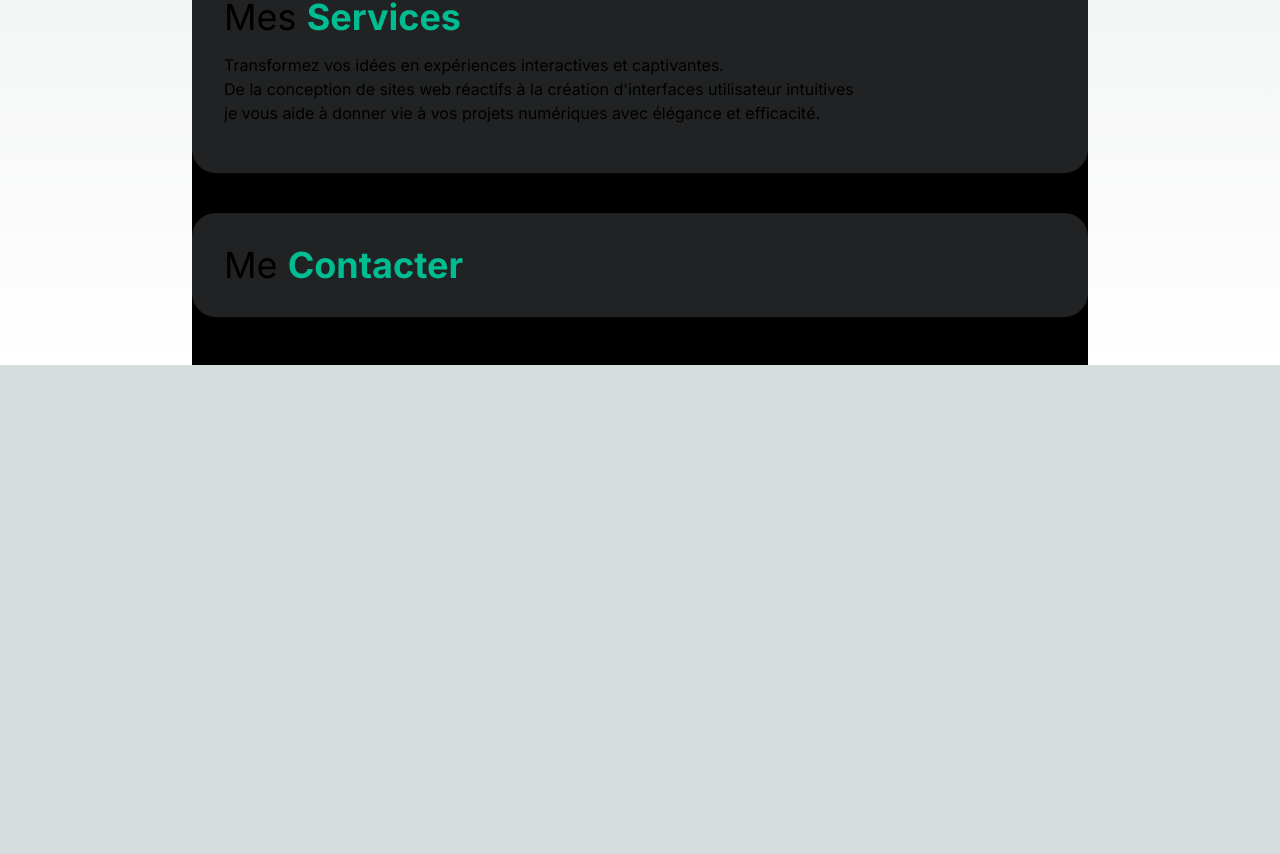
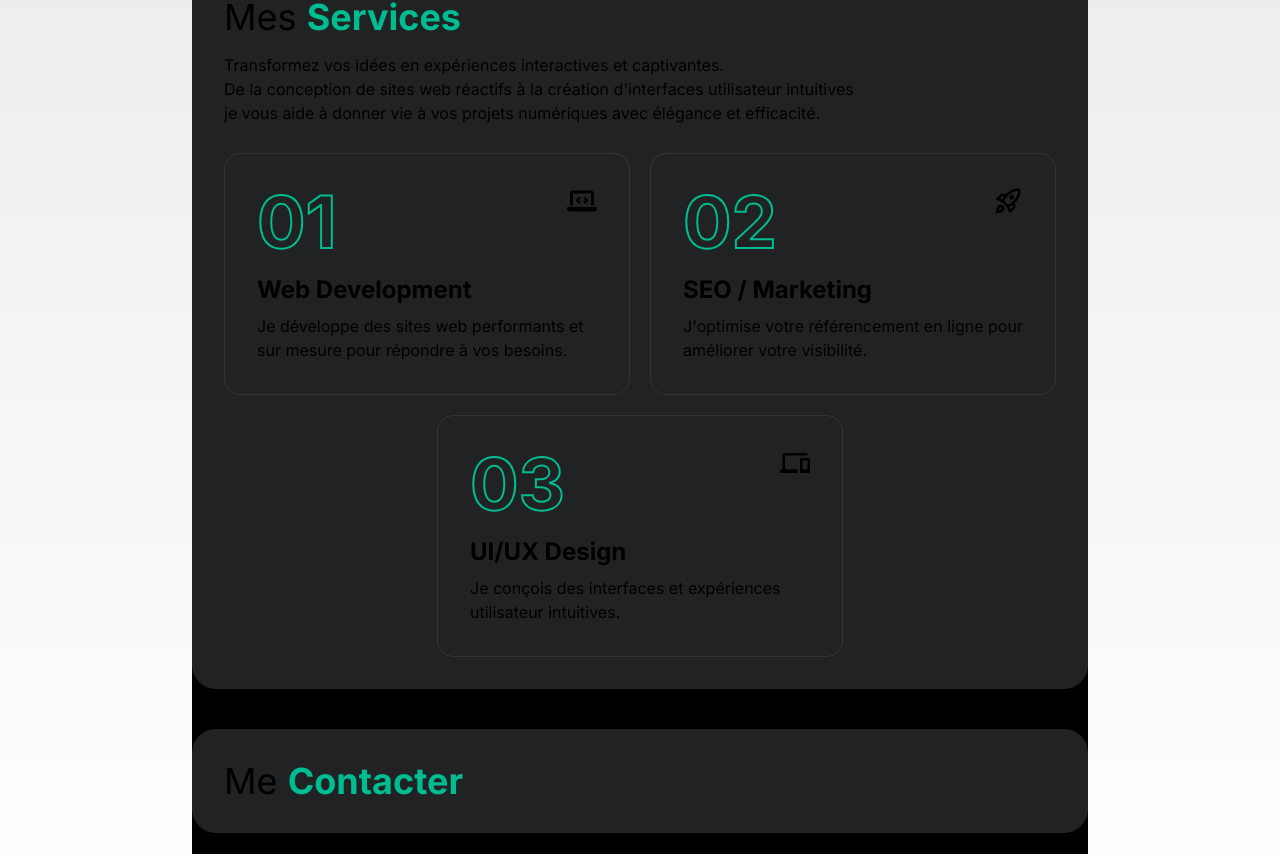
Before and after one commit to MaximeTTS/Portfolio, a Next.js app: page / in a window 1280 px wide. Shown: the part 987-1841 px from the top of the page. Before the commit the page ends 1352 px from the top, so only its background shows below. Built offline with nearby package versions, Linux system fonts and the light colour scheme.

Commit message:
Create my services section.

```diff
--- a/package.json
+++ b/package.json
@@ -9,6 +9,7 @@
     "lint": "next lint"
   },
   "dependencies": {
+    "@types/tailwindcss": "^3.1.0",
     "lucide-react": "^0.379.0",
     "next": "14.2.3",
     "react": "^18",
--- a/src/components/cardService.tsx
+++ b/src/components/cardService.tsx
@@ -5,25 +5,25 @@ interface Props {
   title: string;
   text: string;
   Icon: IconType;
-  iconClass: string;
   span: string;
-  spanClass: string;
-  textClass: string;
+  className?: string;
 }
 
-function cardService({ title, text, Icon, iconClass, span, spanClass, textClass }: Props) {
+function CardService({ title, text, Icon, span, className }: Props) {
   return (
-    <div className="card-service">
-      <div className="header">
-        <span className={spanClass}>{span}</span>
-        <Icon className={iconClass} />
+    <div
+      className={`group flex flex-col gap-4 rounded-2xl border-greyBlack200 border p-8 w-406px transition duration-300 ease-in-out ${className}`}
+    >
+      <div className="flex items-start justify-between">
+        <span className="text-7xl font-bold text-transparent text-black-stroke">{span}</span>
+        <Icon className="text-3xl transition-colors duration-300 ease-in-out group-hover:text-themeColor" />
       </div>
-      <div className={textClass}>
-        <h3>{title}</h3>
+      <div className="flex flex-col gap-2">
+        <h3 className="text-2xl font-bold">{title}</h3>
         <p>{text}</p>
       </div>
     </div>
   );
 }
 
-export default cardService;
+export default CardService;
--- a/src/components/hero.tsx
+++ b/src/components/hero.tsx
@@ -16,7 +16,7 @@ function Hero() {
             <span className="font-bold">Développeur Front-End</span> à la recherche de nouvelles expériences.
           </p>
           <div className="flex gap-2">
-            <CheckCheck className="text-themeColor" /> Alternance
+            <CheckCheck className="text-themeColor" /> Disponible pour une Alternance
           </div>
           <Button>
             <Send className="mr-1 inline size-5" /> Me Contacter
--- a/src/components/myService.tsx
+++ b/src/components/myService.tsx
@@ -1,18 +1,42 @@
 import React from "react";
 import Card from "./card";
 import Title from "./title";
+import CardService from "./cardService";
+import { MdOutlineRocketLaunch } from "react-icons/md";
+import { FaLaptopCode } from "react-icons/fa6";
+import { MdPhonelink } from "react-icons/md";
 
 function myService() {
   return (
     <div>
       <Card>
         <Title textNoColor="Mes" textColor="Services" />
-        <p>
+        <p className="mb-3">
           Transformez vos idées en expériences interactives et captivantes. <br />
           De la conception de sites web réactifs à la création d&apos;interfaces utilisateur intuitives <br /> je vous aide à donner vie à
           vos projets numériques avec élégance et efficacité.
         </p>
-        <section className="grid grid-cols-2 items-center gap-5"></section>
+        <section className="max-h-406px grid grid-cols-2 items-center gap-5">
+          <CardService
+            title="Web Development"
+            text="Je développe des sites web performants et sur mesure pour répondre à vos besoins."
+            Icon={FaLaptopCode}
+            span="01"
+          />
+          <CardService
+            title="SEO / Marketing"
+            text="J'optimise votre référencement en ligne pour améliorer votre visibilité."
+            Icon={MdOutlineRocketLaunch}
+            span="02"
+          />
+          <CardService
+            title="UI/UX Design"
+            text="Je conçois des interfaces et expériences utilisateur intuitives."
+            Icon={MdPhonelink}
+            span="03"
+            className="col-span-2 w-406px place-self-center"
+          />
+        </section>
       </Card>
     </div>
   );
--- a/tailwind.config.ts
+++ b/tailwind.config.ts
@@ -1,4 +1,5 @@
-import type { Config } from "tailwindcss";
+import { Config } from "tailwindcss";
+import plugin from "tailwindcss/plugin";
 
 const config: Config = {
   content: ["./src/pages/**/*.{js,ts,jsx,tsx,mdx}", "./src/components/**/*.{js,ts,jsx,tsx,mdx}", "./src/app/**/*.{js,ts,jsx,tsx,mdx}"],
@@ -23,9 +24,36 @@ const config: Config = {
         custom: "0 4px 6px rgba(0, 188, 145, 0.1)",
         customHover: "0 8px 15px rgba(6, 156, 122, 0.3)",
       },
+      maxWidth: {
+        "406px": "406px",
+      },
+      width: {
+        "406px": "406px",
+      },
     },
   },
-  plugins: [],
+  plugins: [
+    plugin(function ({ addUtilities, e }) {
+      const newUtilities = {
+        ".text-stroke": {
+          "-webkit-text-stroke": "1px black",
+          "text-stroke": "1px black",
+        },
+        ".text-transparent": {
+          color: "transparent",
+        },
+        ".text-black-stroke": {
+          "-webkit-text-stroke": "2px #00bc91",
+          "text-stroke": "1px #000",
+        },
+      };
+
+      addUtilities(newUtilities, {
+        respectPrefix: true,
+        respectImportant: true,
+      });
+    }),
+  ],
 };
 
 export default config;
```
Also changed, not shown: src/app/globals.css (+1 -6 lines), src/components/avantage.tsx (added), 1 other file (tests, documents, lock files or other folders).
